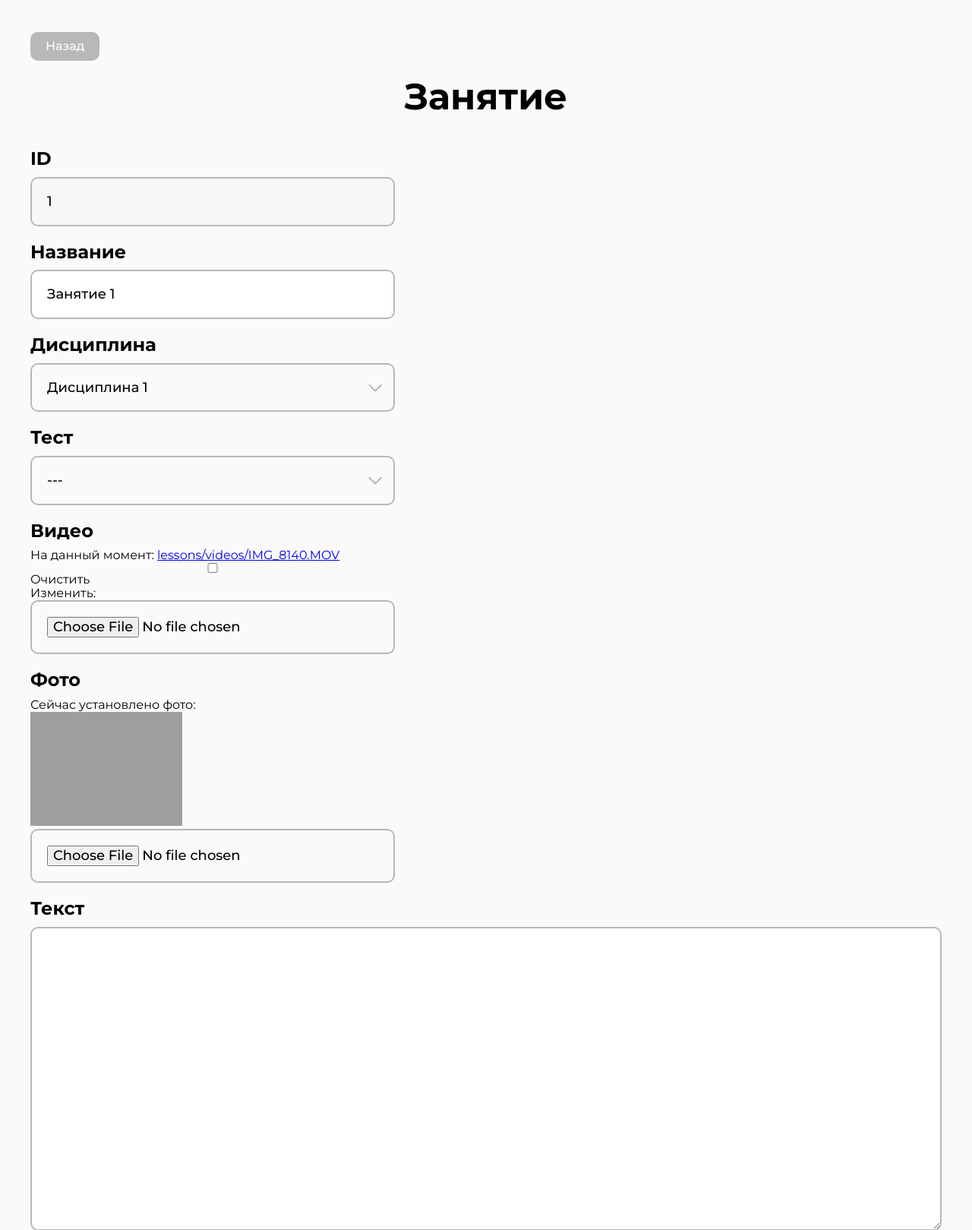
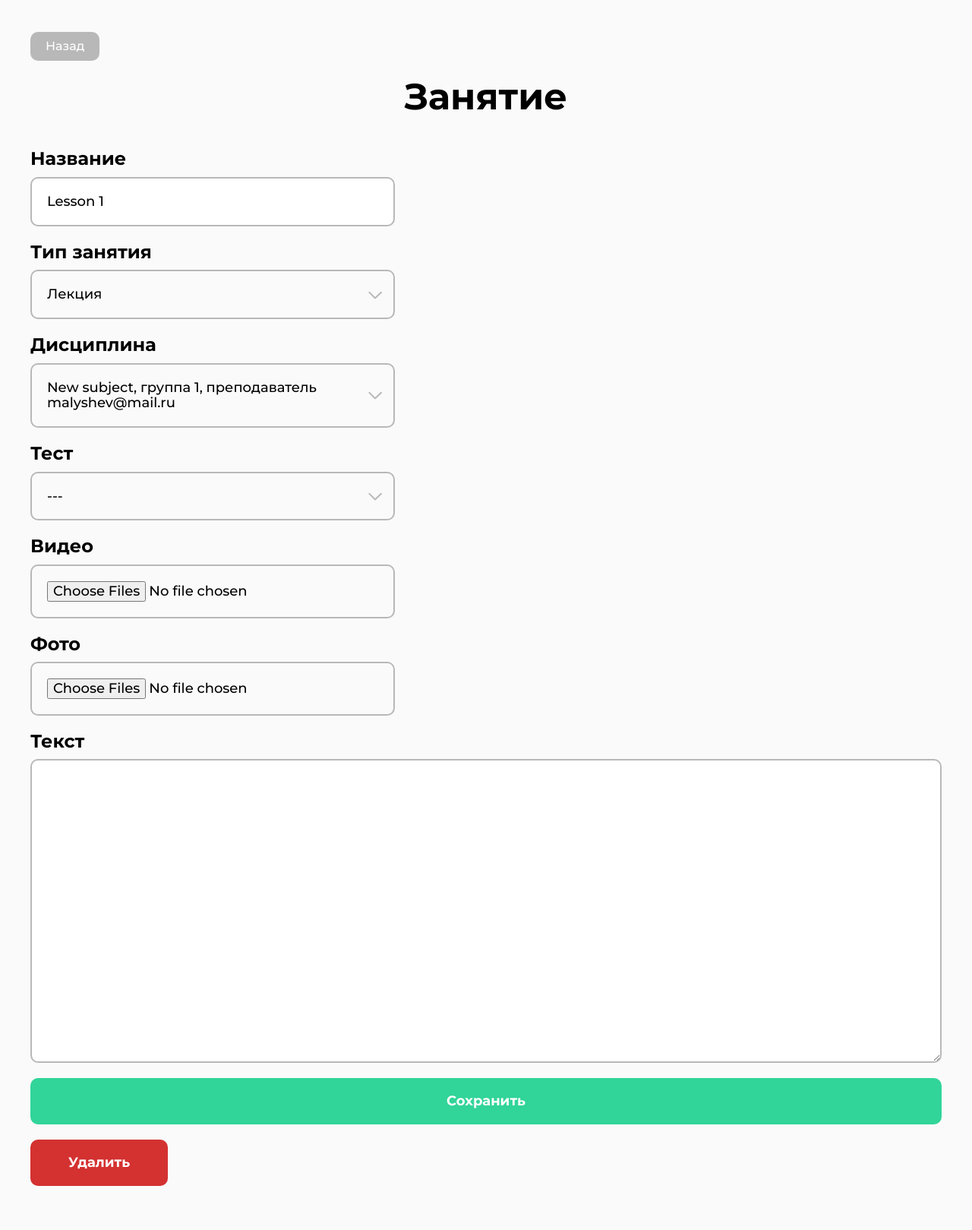
Before and after one commit to Alexzhiliuk/ladutsko, a Django app: page /lesson/1/ in a window 1280 px wide. Shown: the part 171-1790 px from the top of the page at 76% size. After the commit the page ends 1732 px from the top, so only its background shows below. Run offline with Django 4.2, Linux system fonts and the light colour scheme; a user stored in the database is signed in; data comes from the database, SQL or seed files in the repository; grey boxes are pictures that could not be loaded.

Commit message:
new lesson logic

```diff
--- a/study/forms.py
+++ b/study/forms.py
@@ -60,12 +60,13 @@
 
 class LessonForm(forms.ModelForm):
 
-    photo = forms.ImageField(label="Фото", required=False)
+    photos = forms.ImageField(label="Фото", required=False)
+    videos = forms.FileField(label="Видео", required=False)
 
     class Meta:
         model = Lesson
-        fields = ("name", "subject", "test", "video", "text")
-        labels = {"name": "Название", "subject": "Дисциплина", "test": "Тест", "video": "Видео", "text": "Текст"}
+        fields = ("name", "type", "subject", "test", "text")
+        labels = {"name": "Название", "type": "Тип занятия", "subject": "Дисциплина", "test": "Тест", "text": "Текст"}
 
     def __init__(self, *args, **kwargs):
         super(LessonForm, self).__init__(*args, **kwargs)
@@ -74,6 +75,8 @@
             visible.field.widget.attrs['class'] = 'form__input'
 
         self.fields["text"].widget.attrs['class'] = 'form__input full-w'
+        self.fields["photos"].widget.attrs['multiple'] = True
+        self.fields["videos"].widget.attrs['multiple'] = True
 
 
 class TestForm(forms.ModelForm):
@@ -131,20 +134,6 @@
             visible.field.widget.attrs['class'] = 'form__input'
 
 
-class LessonPhotoForm(forms.ModelForm):
-    class Meta:
-        model = LessonPhoto
-        fields = ("name", "photo")
-        labels = {"name": "Название", "photo": "Фото"}
-        widgets = {"type": forms.RadioSelect}
-
-    def __init__(self, *args, **kwargs):
-        super(LessonPhotoForm, self).__init__(*args, **kwargs)
-
-        for visible in self.visible_fields():
-            visible.field.widget.attrs['class'] = 'form__input'
-
-
 class ExcelForm(forms.Form):
     excel = forms.FileField(label="Excel файл")
 
--- a/study/templates/study/lesson/edit.html
+++ b/study/templates/study/lesson/edit.html
@@ -17,12 +17,25 @@
     <form action="." method="POST" class="form form_left form_full-w mt-40" enctype="multipart/form-data">
         {% csrf_token %}
         <div class="form__item">
-            <label class="form__label">ID</label>
-            <input class="form__input" value="{{  lesson.id }}" disabled>
+            <label for="{{ form.name.id_for_label }}" class="form__label">{{ form.name.label }}</label>
+            {{ form.name }}
         </div>
         <div class="form__item">
-            <label for="{{ form.name.id_for_label }}" class="form__label">{{ form.name.label }}</label>
-            {{ form.name }}
+            <label for="{{ form.type.id_for_label }}" class="form__label">{{ form.type.label }}</label>
+            <div class="form__input select" role="close">
+                <div class="select__selected">{{ lesson.get_type_display|default:"---" }}</div>
+                <div class="select__options">
+                    {% for type in types %}
+                    <div class="select__option" data-value="{{ type.0 }}">{{ type.1 }}</div>
+                    {% endfor %}
+                </div>
+                <div class="select__icon">
+                    <svg xmlns="http://www.w3.org/2000/svg" width="18" height="10" viewBox="0 0 18 10" fill="none">
+                        <path fill-rule="evenodd" clip-rule="evenodd" d="M8.25532 9.5127L0.642136 1.89952C0.251612 1.50899 0.251612 0.875826 0.642136 0.485302C1.03266 0.0947777 1.66583 0.0947777 2.05635 0.485302L8.98336 7.41231L16.3121 0.466567C16.713 0.0866574 17.3459 0.10364 17.7258 0.504499C18.1057 0.905357 18.0887 1.53829 17.6879 1.9182L9.65486 9.53141C9.26318 9.90536 8.64248 9.89986 8.25753 9.51491L8.25532 9.5127Z" fill="#B8B8B8"/>
+                    </svg>
+                </div>
+                {{ form.type }}
+            </div>
         </div>
         <div class="form__item">
             <label for="{{ form.subject.id_for_label }}" class="form__label">{{ form.subject.label }}</label>
@@ -60,18 +73,34 @@
             </div>
         </div>
         <div class="form__item">
-            <label for="{{ form.video.id_for_label }}" class="form__label">{{ form.video.label }}</label>
-            {{ form.video }}
+            <label for="{{ form.videos.id_for_label }}" class="form__label">{{ form.videos.label }}</label>
+            {% if videos %}
+            <p>
+                Сейчас для урока добавлены следующие видеоролики: <br>
+                {% for video in videos %}
+                <div style="display: flex; align-items: flex-start; gap: 10px; margin-bottom: 10px;">
+                    <a href="{{ video.video.url }}">{{ video.video }}</a>
+                    <a href="{% url 'lesson-remove-video' video.pk %}" class="btn btn-table btn_red confirm">Удалить видео</a>
+                </div>
+                {% endfor %}
+            </p>
+            {% endif %}
+            {{ form.videos }}
         </div>
         <div class="form__item">
-            <label for="{{ form.photo.id_for_label }}" class="form__label">{{ form.photo.label }}</label>
-            {% if photo %}
+            <label for="{{ form.photos.id_for_label }}" class="form__label">{{ form.photos.label }}</label>
+            {% if photos %}
             <p>
                 Сейчас установлено фото: <br>
-                <img src="{{ photo.photo.url }}" alt="" height="150">
+                {% for photo in photos %}
+                <div style="display: flex; align-items: flex-start; gap: 10px; margin-bottom: 10px;">
+                    <a href="{{ photo.photo.url }}"><img src="{{ photo.photo.url }}" alt="" style="max-width: 300px; max-height: 150px"></a>
+                    <a href="{% url 'lesson-remove-photo' photo.pk %}" class="btn btn-table btn_red confirm">Удалить фото</a>
+                </div>
+                {% endfor %}
             </p>
-            {% endif%}
-            {{ form.photo }}
+            {% endif %}
+            {{ form.photos }}
         </div>
         <div class="form__item">
             <label for="{{ form.text.id_for_label }}" class="form__label">{{ form.text.label }}</label>
@@ -92,7 +121,6 @@
 <script>
     $("select").prop('hidden', true)
     $("select#{{ form.subject.id_for_label }} option:first").remove()
-    $("select#{{ form.subject.id_for_label }} option[value='{{group.owner.pk}}']").prop('selected', true)
 
 
     $(".select").on('click', function() {
--- a/study/templates/study/subjects/edit.html
+++ b/study/templates/study/subjects/edit.html
@@ -38,13 +38,17 @@
                 <tr>
                     <th>Группа</th>
                     <th>Преподаватель</th>
+                    <th></th>
                 </tr>
             </thead>
             <tbody>
                 {% for item in subject.items.all %}
                 <tr>
-                    <td>{{ item.group }}</td>
+                    <td><a href="{% url 'group' item.group.pk %}">{{ item.group }}</a></td>
                     <td>{{ item.teacher }}</td>
+                    <td>
+                        <a href="{% url 'lessons' %}?subject_pk={{item.pk}}" class="btn btn-table">занятия</a>
+                    </td>
                 </tr>
                 {% endfor %}
             </tbody>
--- a/study/urls.py
+++ b/study/urls.py
@@ -36,6 +36,8 @@
     path("lesson/delete/<int:pk>/", views.delete_lesson, name="lesson-delete"),
     path("lesson/add/", views.LessonCreateView.as_view(), name="lesson-add"),
     path("lesson/upload/", views.UploadLessonsView.as_view(), name="lessons-upload"),
+    path("lesson/remove-photo/<int:pk>/", views.delete_lesson_photo, name="lesson-remove-photo"),
+    path("lesson/remove-video/<int:pk>/", views.delete_lesson_video, name="lesson-remove-video"),
 
     path("photo/delete/<int:pk>/", views.delete_photo, name="photo-delete"),
 
--- a/study/views.py
+++ b/study/views.py
@@ -20,10 +20,10 @@
 from .decorators.is_not_student import not_student
 from .decorators.is_teacher import teacher_only
 from .forms import (
-    StudentForm, GroupForm, SubjectForm, LessonForm, AdminTestForm, QuestionForm, AnswerForm, LessonPhotoForm,
+    StudentForm, GroupForm, SubjectForm, LessonForm, AdminTestForm, QuestionForm, AnswerForm,
     ExcelForm, TeacherGroupSubjectForm
 )
-from .models import Group, TeacherGroupSubject, Subject, Lesson, LessonPhoto, Test, Question, Answer, Try
+from .models import Group, TeacherGroupSubject, Subject, Lesson, LessonPhoto, Test, Question, Answer, Try, LessonVideo
 
 
 class IndexView(LoginRequiredMixin, View):
@@ -501,6 +501,14 @@
     context_object_name = "objects"
     template_name = "study/lesson/list.html"
 
+    def get_queryset(self):
+        qs = super().get_queryset()
+        subject_pk = self.request.GET.get("subject_pk")
+        if subject_pk:
+            subject = get_object_or_404(TeacherGroupSubject, pk=subject_pk)
+            qs = qs.filter(subject=subject)
+        return qs
+
 
 @method_decorator(admin_only, name="dispatch")
 class LessonEditView(LoginRequiredMixin, View):
@@ -508,31 +516,37 @@
         lesson = get_object_or_404(Lesson, pk=pk)
         form = LessonForm(instance=lesson, data=request.POST, files=request.FILES)
         if form.is_valid():
-            photo_field = form.cleaned_data.get("photo")
-            if photo_field:
-                lesson.photos.clear()
-                photo = LessonPhoto(owner=request.user, name=photo_field.name, photo=photo_field)
-                photo.save()
-                new_lesson = form.save()
-                new_lesson.photos.add(photo)
-            else:
-                form.save()
-            messages.success(request, "Урок изменен!")
+            form.save()
+            photos_field = request.FILES.getlist("photos")
+            videos_field = request.FILES.getlist("videos")
+
+            if photos_field:
+                for photo in photos_field:
+                    LessonPhoto.objects.create(photo=photo, lesson=lesson)
+            if videos_field:
+                for video in videos_field:
+                    LessonVideo.objects.create(video=video, lesson=lesson)
+
+            messages.success(request, "Занятие изменено!")
         return redirect(reverse("lesson", kwargs={"pk": pk}))
 
     def get(self, request, pk, *args, **kwargs):
         lesson = get_object_or_404(Lesson, pk=pk)
         form = LessonForm(instance=lesson)
-        subjects = Subject.objects.all()
+        subjects = TeacherGroupSubject.objects.all()
         tests = Test.objects.all()
-        photo = lesson.photos.first()
+        types = Lesson.type.field.choices
+        photos = lesson.photos.all()
+        videos = lesson.videos.all()
 
         return render(request, "study/lesson/edit.html", {
             "form": form,
             "lesson": lesson,
             "subjects": subjects,
             "tests": tests,
-            "photo": photo
+            "types": types,
+            "photos": photos,
+            "videos": videos,
         })
 
 
@@ -541,30 +555,56 @@
     def post(self, request, *args, **kwargs):
         form = LessonForm(data=request.POST, files=request.FILES)
         if form.is_valid():
-            photo_field = form.cleaned_data.get("photo")
-            if photo_field:
-                photo = LessonPhoto(owner=request.user, name=photo_field.name, photo=photo_field)
-                photo.save()
-                new_lesson = form.save()
-                new_lesson.photos.add(photo)
-            else:
-                form.save()
-            messages.success(request, "Урок создан!")
+            new_lesson = form.save()
+            photos_field = request.FILES.getlist("photos")
+            videos_field = request.FILES.getlist("videos")
+
+            if photos_field:
+                for photo in photos_field:
+                    LessonPhoto.objects.create(photo=photo, lesson=new_lesson)
+            if videos_field:
+                for video in videos_field:
+                    LessonVideo.objects.create(video=video, lesson=new_lesson)
+
+            messages.success(request, "Занятие создано!")
+
         return redirect(reverse("lessons"))
 
     def get(self, request, *args, **kwargs):
 
         form = LessonForm()
-        subjects = Subject.objects.all()
+        subjects = TeacherGroupSubject.objects.all()
         tests = Test.objects.all()
-        photos = LessonPhoto.objects.all()
+        types = Lesson.type.field.choices
 
         return render(request, "study/lesson/add.html", {
             "form": form,
             "subjects": subjects,
             "tests": tests,
-            "photos": photos
+            "types": types
         })
+
+
+@admin_only
+def delete_lesson_photo(request, pk):
+
+    photo = get_object_or_404(LessonPhoto, pk=pk)
+    lesson_pk = photo.lesson.pk
+    photo.delete()
+    messages.success(request, "Фотография удалена!")
+
+    return redirect(reverse("lesson", kwargs={"pk": lesson_pk}))
+
+
+@admin_only
+def delete_lesson_video(request, pk):
+
+    video = get_object_or_404(LessonVideo, pk=pk)
+    lesson_pk = video.lesson.pk
+    video.delete()
+    messages.success(request, "Видеоролик удален!")
+
+    return redirect(reverse("lesson", kwargs={"pk": lesson_pk}))
 
 
 @not_student
```
Also changed, not shown: study/admin.py (+8 -3 lines), study/models.py (+33 -17 lines), study/templates/study/lesson/add.html (+21 -5 lines), study/templates/study/lesson/list.html (+4 -6 lines), db.sqlite3, study/migrations/0017_remove_lesson_photos_remove_lesson_video_and_more.py (added).
